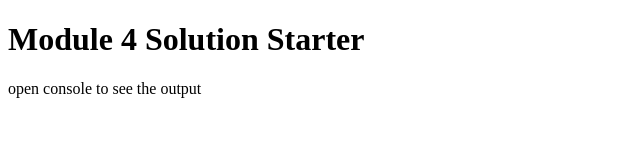
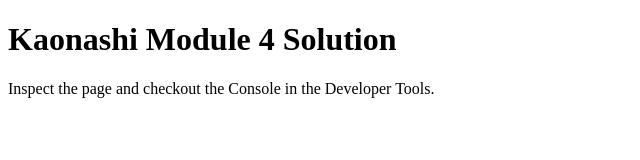
Before and after one commit to KaonashiGod/kaonashigod.github.io, a plain HTML site: page module4-solution/index.html in a window 1280 px wide. Shown: the whole page, without its empty margins (0-640 px from the left). Drawn offline with Linux system fonts and the light colour scheme.

Commit message:
Update index.html

```diff
--- a/module4-solution/index.html
+++ b/module4-solution/index.html
@@ -2,13 +2,13 @@
 <html>
 <head>
   <meta charset="utf-8">
-  <title>Module 4 Solution Starter</title>
+  <title>Kaonashi Module 4 Solution</title>
   <script src="SpeakHello.js"></script>
   <script src="SpeakGoodBye.js"></script>
   <script src="script.js"></script>
 </head>
 <body>
-  <h1>Module 4 Solution Starter</h1>
-  <p>open console to see the output</p>
+  <h1>Kaonashi Module 4 Solution</h1>
+  <p>Inspect the page and checkout the Console in the Developer Tools.</p>
 </body>
 </html>
```
